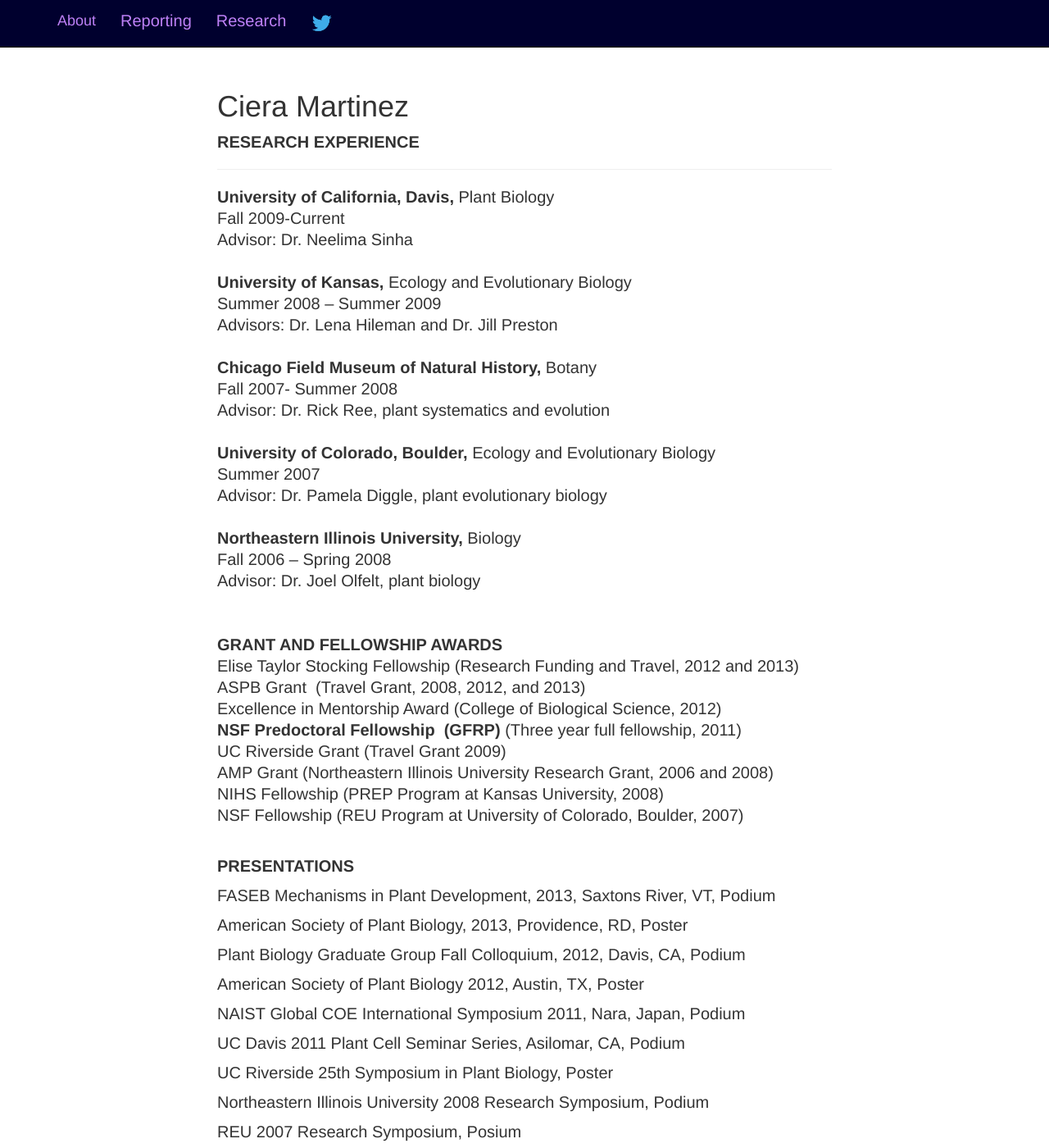
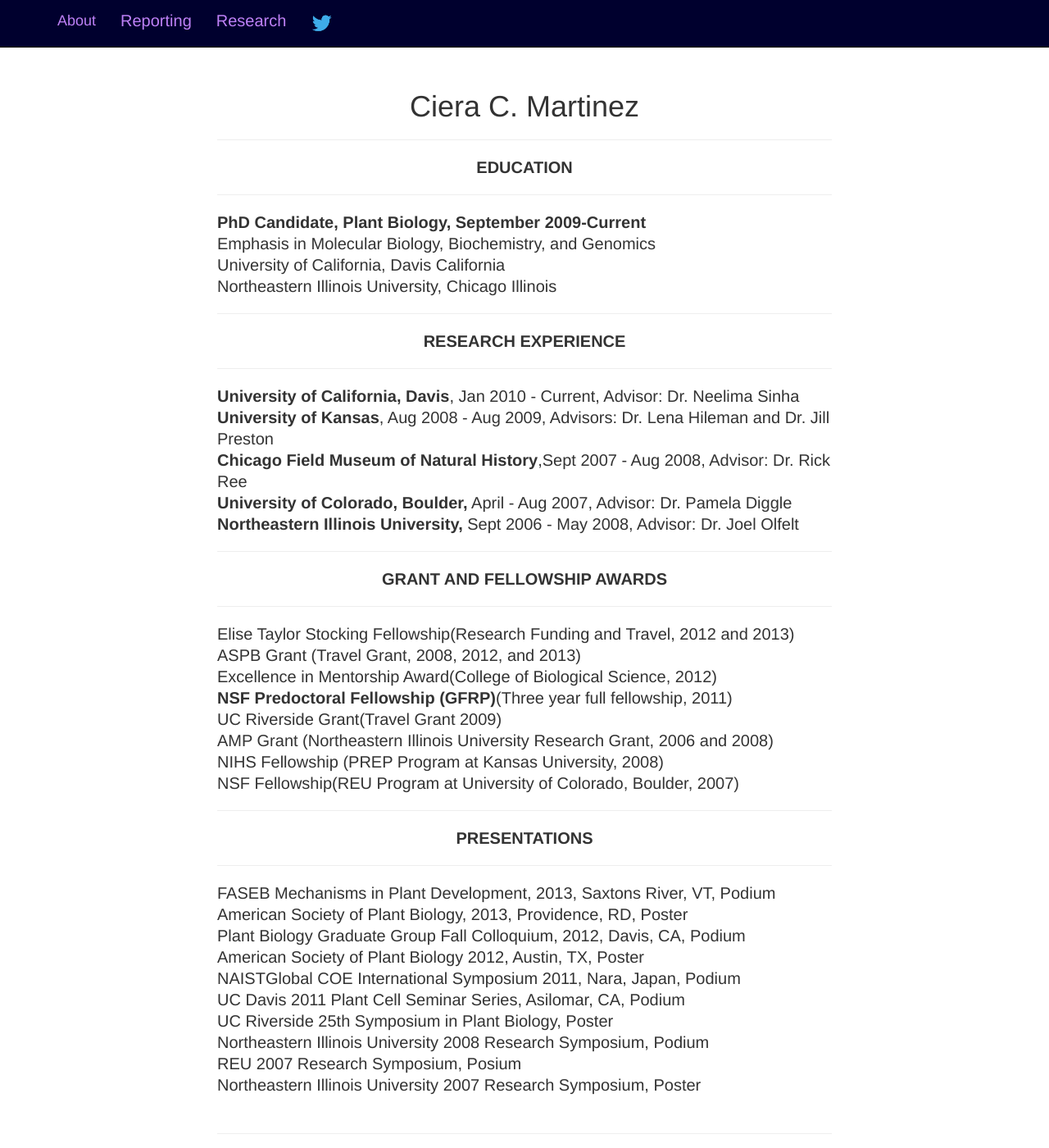
Before and after one commit to iamciera/creports, a Jekyll site: the page built from research/cv/index.html, in a window 1280 px wide and 1400 px high. Shown: the whole window at 82% size. Built offline with Jekyll 4.4.1, drawn with Linux system fonts in a browser that asks for light colours; nearby versions of some CDN libraries; library files that are not in the unit come from our copies; Markdown is read by kramdown in place of the engine named in the settings; some of the changed text lies outside the part shown.

Commit message:
finished CV

```diff
--- a/research/cv/index.html
+++ b/research/cv/index.html
@@ -11,75 +11,81 @@
 
         <div class="col-md-8">
 
-				<H1>Ciera Martinez</H1>
-				<strong>RESEARCH EXPERIENCE</strong><br />
+				<center><H1>Ciera C. Martinez</H1></center>
 				<hr />
-				<strong>University of California, Davis, </strong>Plant Biology<br />
-				Fall 2009-Current<br />
-				Advisor: Dr. Neelima Sinha<br />
-				&nbsp;<br />
-				<strong>University of Kansas,&nbsp;</strong>Ecology and Evolutionary Biology<br />
-				Summer 2008 &ndash; Summer 2009<br />
+				<center><strong>EDUCATION</strong></center></p>
+				<hr />
+				<strong>PhD Candidate, Plant Biology, September 2009-Current</strong><br />
+				Emphasis in Molecular Biology, Biochemistry, and Genomics<br />
+				University of California, Davis California<br />
+				Northeastern Illinois University, Chicago Illinois<br />
+
+				<hr />
+				<center><strong>RESEARCH EXPERIENCE</strong></center>
+				<hr />
+				<strong>University of California, Davis</strong>, Jan 2010 - Current, Advisor: Dr. Neelima Sinha
+				<br />
+				<strong>University of Kansas</strong>, Aug 2008 - Aug 2009,
 				Advisors: Dr. Lena Hileman and Dr. Jill Preston<br />
-				&nbsp;<br />
-				<strong>Chicago Field Museum of Natural History,&nbsp;</strong>Botany<br />
-				Fall 2007- Summer 2008<br />
-				Advisor: Dr. Rick Ree, plant systematics and evolution<br />
-				&nbsp;<br />
-				<strong>University of Colorado, Boulder,&nbsp;</strong>Ecology and Evolutionary Biology<br />
-				Summer 2007<br />
-				Advisor: Dr. Pamela Diggle, plant evolutionary biology<br />
-				&nbsp;<br />
-				<strong>Northeastern Illinois University,&nbsp;</strong>Biology &nbsp;<br />
-				Fall 2006 &ndash; Spring 2008<br />
-				Advisor: Dr. Joel Olfelt, plant biology<br />
-				&nbsp;<br />
-				&nbsp;<br />
-				<strong>GRANT AND FELLOWSHIP AWARDS</strong><br />
-				Elise Taylor Stocking Fellowship&nbsp;(Research Funding and Travel, 2012 and 2013)<br />
-				ASPB Grant &nbsp;(Travel Grant, 2008, 2012, and 2013)<br />
-				Excellence in Mentorship Award&nbsp;(College of Biological Science, 2012)<br />
-				<strong>NSF Predoctoral Fellowship &nbsp;(GFRP)&nbsp;</strong>(Three year full fellowship, 2011)<br />
-				UC Riverside Grant&nbsp;(Travel Grant 2009)<br />
+				<strong>Chicago Field Museum of Natural History</strong>,Sept 2007 - Aug 2008, Advisor: Dr. Rick Ree<br />
+				<strong>University of Colorado, Boulder,</strong> April - Aug 2007, Advisor: Dr. Pamela Diggle
+				<strong>Northeastern Illinois University,</strong> Sept 2006 - May 2008, Advisor: Dr. Joel Olfelt
+				<br />
+				<hr />
+				<center><strong>GRANT AND FELLOWSHIP AWARDS</strong></center>
+				<hr />
+				Elise Taylor Stocking Fellowship(Research Funding and Travel, 2012 and 2013)<br />
+				ASPB Grant (Travel Grant, 2008, 2012, and 2013)<br />
+				Excellence in Mentorship Award(College of Biological Science, 2012)<br />
+				<strong>NSF Predoctoral Fellowship (GFRP)</strong>(Three year full fellowship, 2011)<br />
+				UC Riverside Grant(Travel Grant 2009)<br />
 				AMP Grant (Northeastern Illinois University Research Grant, 2006 and 2008)<br />
 				NIHS Fellowship (PREP Program at Kansas University, 2008)<br />
-				NSF Fellowship&nbsp;(REU Program at University of Colorado, Boulder, 2007)<br />
-				&nbsp;</p>
-				<strong>PRESENTATIONS</strong>&nbsp;&nbsp;</p>
-				<p>FASEB Mechanisms in Plant Development, 2013, Saxtons River, VT, Podium</p>
-				<p>American Society of Plant Biology, 2013, Providence, RD, Poster</p>
-				<p>Plant Biology Graduate Group Fall Colloquium, 2012, Davis, CA, Podium</p>
-				<p>American Society of Plant Biology 2012, Austin, TX, Poster</p>
-				<p>NAIST&nbsp;Global COE International Symposium 2011, Nara, Japan, Podium</p>
-				<p>UC Davis 2011 Plant Cell Seminar Series, Asilomar, CA, Podium</p>
-				<p>UC Riverside 25th Symposium in Plant Biology, Poster</p>
-				<p>Northeastern Illinois University 2008 Research Symposium, Podium</p>
-				<p>REU 2007 Research Symposium, Posium</p>
-				<p>Northeastern Illinois University 2007 Research Symposium, Poster</p>
-				<p>&nbsp; &nbsp; &nbsp; &nbsp; &nbsp;&nbsp;</p>
-				<p><strong>EDUCATION</strong></p>
-				<p><strong>PhD Candidate, Plant Biology, September 2009-Current</strong></p>
-				<p>Emphasis &nbsp;in Molecular Biology, Biochemistry, and Genomics</p>
-				<p>University of California, Davis California</p>
-				<p>Northeastern Illinois University, Chicago Illinois</p>
-				<p>&nbsp;&nbsp;&nbsp;&nbsp;&nbsp;&nbsp;&nbsp;&nbsp;&nbsp;&nbsp;&nbsp;</p>
-				<p><strong>PUBLICATIONS</strong></p>
-				<p><strong>Martinez C&nbsp;</strong>and Sinha N. &nbsp;Genetic Control of Leaf Shape.&nbsp;<strong>eLS. &nbsp;</strong>2013. &nbsp;<em>In Press.</em></p>
-				<p>&nbsp;</p>
-				<p>Ahmad Naz A, Raman S, <strong>Martinez C</strong>, Neelima S, Schmitz G, Theres K. <a href="http://www.pnas.org/content/110/6/2401.short">&nbsp;t<em>rifoliate </em>encodes an R2R3 MYB transcription factor that modulates leaf and shoot architecture in tomato. </a><strong>PNAS 2013.</strong>&nbsp;<i>&nbsp;</i>110(6): 2401-2406. doe: 10.1073/pnas.1214300110</p>
-				<p>&nbsp;</p>
-				<p>Chitwood D, Headland L, Ranjan A,&nbsp;<strong>Martinez C,&nbsp;</strong>Braybrook S, Koenig D,&nbsp;Kuhlemeier C, Smith R, and Sinha N. <a href="http://www.plantcell.org/content/24/6/2318.short">Leaf asymmetry as a developmental constraint imposed by auxin-dependent phyllotactic patterning</a>. &nbsp;<strong>Plant Cell 2012. (</strong><i>24):&nbsp;</i>1-10. doi:10.1105/tpc.112.098798</p>
-				<p>&nbsp;</p>
-				<p>Preston J, <strong>Martinez C</strong>, Hileman L. <a href="http://www.plantcell.org/content/24/6/2318.short">Gradual disintegration of the floral symmetry gene network is implicated in the evolution of a wind-pollination syndrome. </a><strong>PNAS 2011</strong> 108(6): 2343-2348. doi:10.1073/pnas.1011361108</p>
-				<p>&nbsp;</p>
-				<p>Du J, Miura E, Robischon M, <strong>Martinez C</strong>, Groover A, 2011 <a href="http://www.plosone.org/article/info%3Adoi%2F10.1371%2Fjournal.pone.0017458">The&nbsp;Populus&nbsp;class III HD ZIP transcription Factor&nbsp;POPCORONA&nbsp;affects cell differentiation during secondary growth of woody stems</a>. <strong>PLoS ONE 2011</strong> 6(2): e17458. doi:10.1371/journal.pone.001745</p>
-				<p>&nbsp;</p>
-				<p><strong>TEACHING</strong></p>
-				<p>Teacher, Bioinformatics and R Week Tutorial, Summer 2012</p>
-				<p>Teacher, Bioinformatics and R Week Tutorial, Summer 2011</p>
-				<p>Teaching Assistant, &nbsp;PLB 112 Plant Growth and Development, Winter 2011</p>
-				<p>Career Development Seminar Series Cordinator, Summer 2010</p>
-				<p>&nbsp;</p
+				NSF Fellowship(REU Program at University of Colorado, Boulder, 2007)<br />
+				</p>
+				<hr />
+				<center><strong>PRESENTATIONS</strong></p></center>
+				<hr />
+				FASEB Mechanisms in Plant Development, 2013, Saxtons River, VT, Podium<br />
+				American Society of Plant Biology, 2013, Providence, RD, Poster<br />
+				Plant Biology Graduate Group Fall Colloquium, 2012, Davis, CA, Podium<br />
+				American Society of Plant Biology 2012, Austin, TX, Poster<br />
+				NAISTGlobal COE International Symposium 2011, Nara, Japan, Podium<br />
+				UC Davis 2011 Plant Cell Seminar Series, Asilomar, CA, Podium<br />
+				UC Riverside 25th Symposium in Plant Biology, Poster<br />
+				Northeastern Illinois University 2008 Research Symposium, Podium<br />
+				REU 2007 Research Symposium, Posium<br />
+				Northeastern Illinois University 2007 Research Symposium, Poster<br />
+				<br />
+				<hr />
+				<center><strong>PUBLICATIONS</strong><br /></center>
+				<hr />
+				<strong>Martinez C</strong>and Sinha N. Genetic Control of Leaf Shape. <strong>eLS. 2013. </strong>  John Wiley & Sons, Ltd. <a href="http://www.plantcell.org/content/24/6/2318.short"> doi: 10.1002/9780470015902.a0020101.pub2</a></p>
+				<p></p>
+				<p>Ahmad Naz A, Raman S, <strong>Martinez C</strong>, Neelima S, Schmitz G, Theres K. <em>trifoliate </em>encodes an R2R3 MYB transcription factor that modulates leaf and shoot architecture in tomato. <strong>PNAS 2013.</strong><i></i>110(6): 2401-2406. <a href="http://www.pnas.org/content/110/6/2401.short">doe: 10.1073/pnas.1214300110</a></p>
+				<p></p>
+				<p>Chitwood D, Headland L, Ranjan A,<strong>Martinez C,</strong>Braybrook S, Koenig D,Kuhlemeier C, Smith R, and Sinha N. Leaf asymmetry as a developmental constraint imposed by auxin-dependent phyllotactic patterning. <strong>Plant Cell 2012. (</strong><i>24):</i>1-10. <a href="http://www.plantcell.org/content/24/6/2318.short">doi:10.1105/tpc.112.098798</a></p>
+				<p></p>
+				<p>Preston J, <strong>Martinez C</strong>, Hileman L. Gradual disintegration of the floral symmetry gene network is implicated in the evolution of a wind-pollination syndrome.<strong>PNAS 2011 </strong>108(6): 2343-2348.<a href="http://www.plantcell.org/content/24/6/2318.short">  doi:10.1073/pnas.1011361108 </a></p>
+				<p></p>
+				<p>Du J, Miura E, Robischon M, <strong>Martinez C</strong>, Groover A, 2011 ThePopulusclass III HD ZIP transcription FactorPOPCORONAaffects cell differentiation during secondary growth of woody stems. <strong>PLoS ONE 2011</strong> 6(2): e17458. <a href="http://www.plosone.org/article/info%3Adoi%2F10.1371%2Fjournal.pone.0017458">  doi:10.1371/journal.pone.001745</a></p>
+				<p></p>
+				<p></p>
+				<hr />
+				<center><p><strong>TEACHING</strong></p></center>
+				<hr />
+				Teacher, Bioinformatics and R Week Tutorial, Summer 2011 - 2013<br />
+				Teaching Assistant, PLB 112 Plant Growth and Development, Winter 2011<br />
+				Career Development Seminar Series Cordinator, Summer 2010<br />
+				<p></p>
+				<hr />
+				<center><p><strong>MENTORING</strong></p></center>
+				<hr /><br />
+				Surbhi Chophla, 2013 - present<br />
+				Paradee Thammapichai  2012 - 2013, currently a PhD Student at University of Wisconsin, Madison<br />
+				Gillie Ish-Shalom 2011 - 2012, currently a Lab Technician at UC Davis Transformation Facility<br />
+				Jeanice Jones 2010 - 2012, currently in Peace Corps<br />
+
 		<div class="col-md-2">
 
 		</div>
```
Also changed, not shown: _posts/2013-10-15-NSF.md (+9 -9 lines), css/bootstrap.css, 4 other files.
